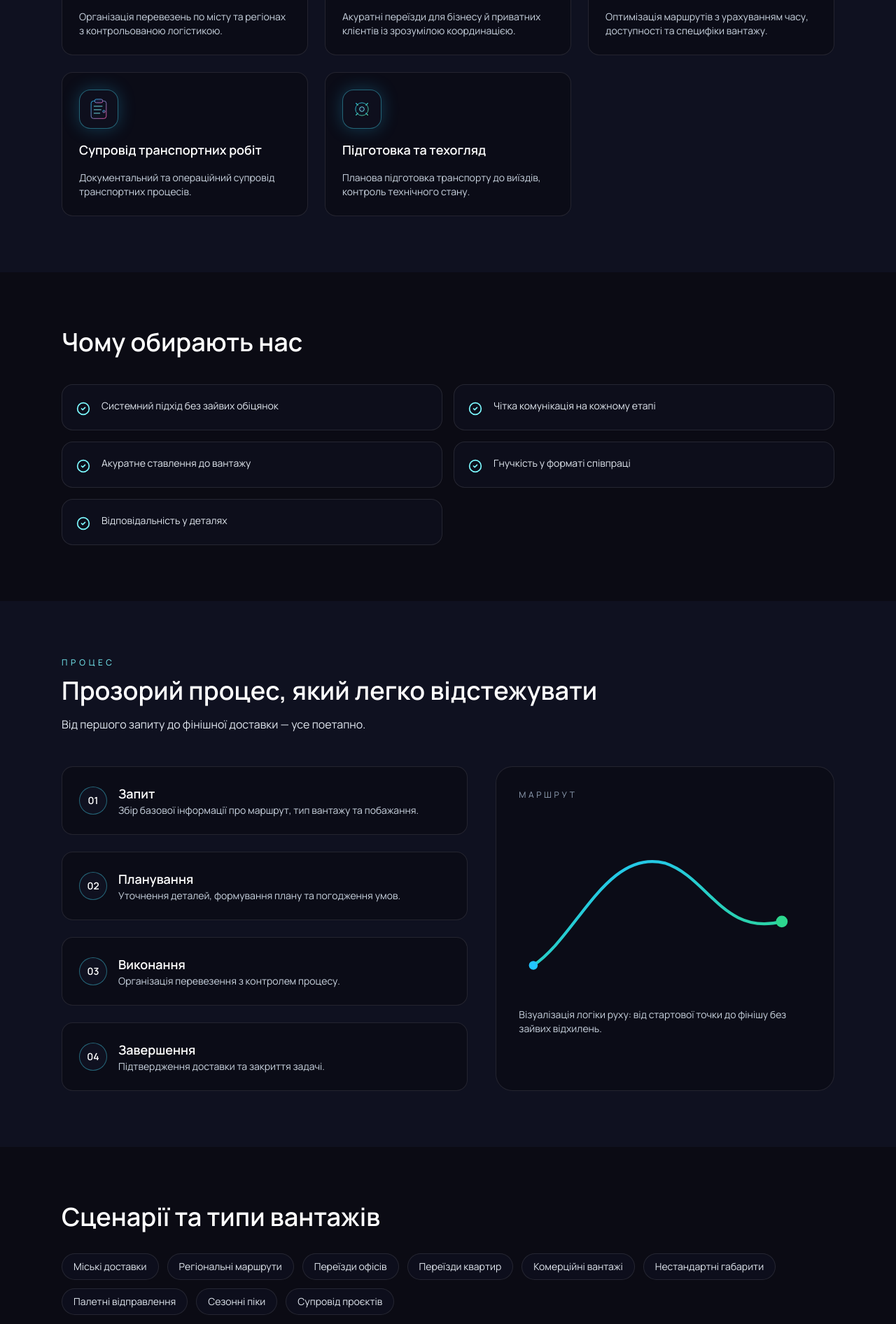
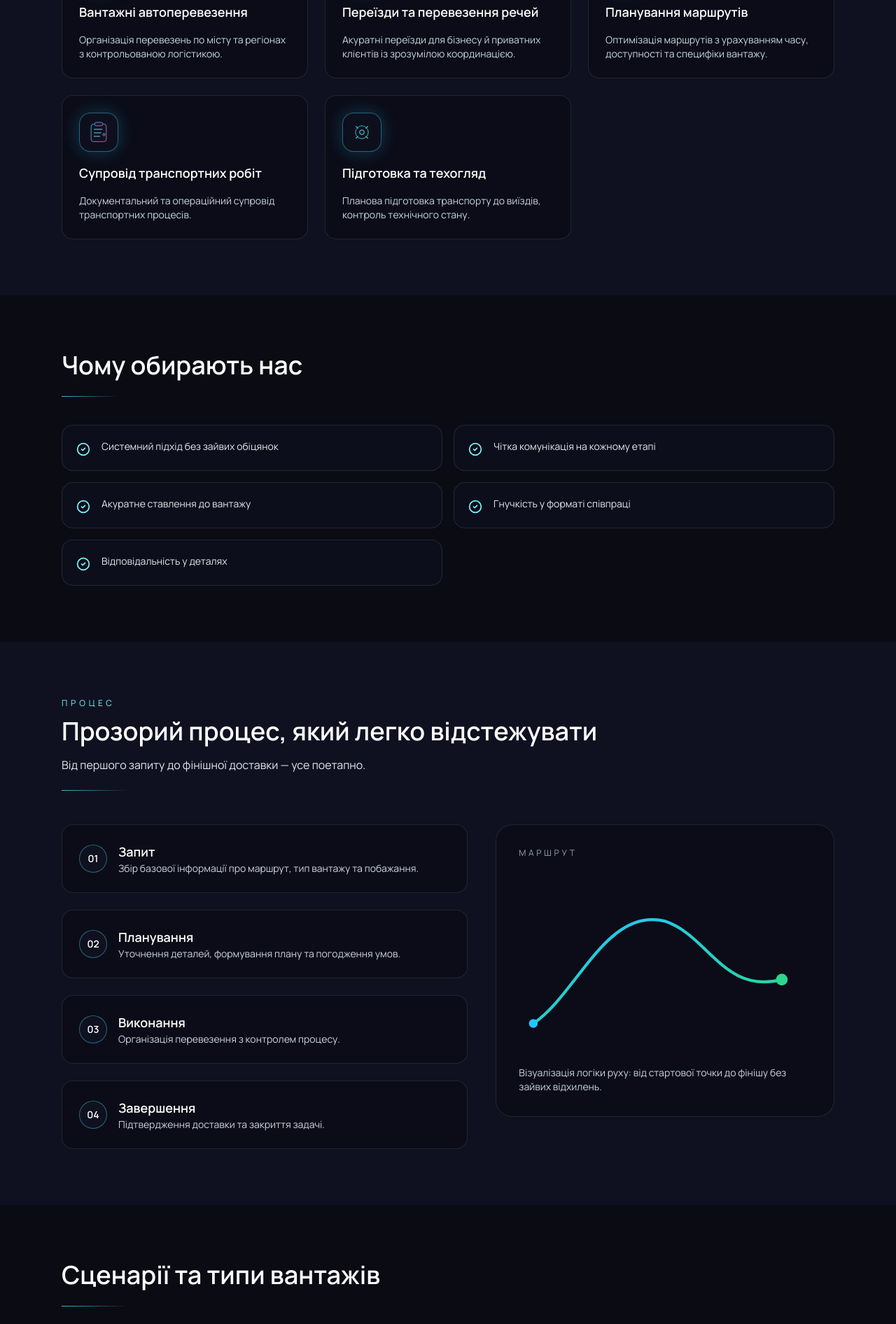
Before and after one commit to fedir-timoshek/Aurora, a Next.js app: page / in a window 1280 px wide. Shown: the part 1260-3152 px from the top of the page at 70% size. Built offline with nearby package versions, Linux system fonts and the light colour scheme; no server answers.

Commit message:
Add premium scroll animations

```diff
--- a/components/AutoService.tsx
+++ b/components/AutoService.tsx
@@ -1,5 +1,5 @@
 import { content } from "@/lib/content";
-import { FadeUp } from "@/components/Motion";
+import { FadeUp, RevealLine } from "@/components/Motion";
 import PresentHints from "@/components/PresentHints";
 
 const AutoService = () => {
@@ -15,13 +15,18 @@ const AutoService = () => {
               {content.autoservice.title}
             </h2>
           </FadeUp>
+          <RevealLine className="h-px w-24 bg-gradient-to-r from-neon-400/80 to-transparent" />
+          <FadeUp>
             <p className="text-base text-slate-200">{content.autoservice.description}</p>
+          </FadeUp>
+          <FadeUp>
             <a
               href="#quote"
               className="inline-flex w-fit items-center rounded-full border border-neon-400/60 bg-neon-500/20 px-5 py-2 text-sm font-semibold text-neon-200 shadow-glow transition hover:border-neon-300 hover:text-white focus-visible:outline focus-visible:outline-2 focus-visible:outline-offset-4 focus-visible:outline-neon-300"
             >
               {content.autoservice.cta}
             </a>
+          </FadeUp>
         </div>
         <div className="card-sweep relative overflow-hidden rounded-3xl border border-white/10 bg-night-950/70 p-6">
           <div className="absolute inset-0 bg-gradient-to-br from-neon-500/10 via-transparent to-aurora-400/10" />
--- a/components/Cases.tsx
+++ b/components/Cases.tsx
@@ -1,5 +1,5 @@
 import { content } from "@/lib/content";
-import { FadeUp } from "@/components/Motion";
+import { FadeUp, RevealLine, StaggerContainer, StaggerItem } from "@/components/Motion";
 import PresentHints from "@/components/PresentHints";
 
 const Cases = () => {
@@ -10,17 +10,17 @@ const Cases = () => {
         <FadeUp>
           <h2 className="text-3xl font-semibold text-white md:text-4xl">{content.cases.title}</h2>
         </FadeUp>
-        <div className="mt-10 grid gap-6 md:grid-cols-2 lg:grid-cols-3">
+        <RevealLine className="mt-6 h-px w-24 bg-gradient-to-r from-neon-400/80 to-transparent" />
+        <StaggerContainer className="mt-10 grid gap-6 md:grid-cols-2 lg:grid-cols-3">
           {content.cases.items.map((item) => (
-            <div
-              key={item.title}
-              className="rounded-2xl border border-white/10 bg-night-900/70 p-6"
-            >
-              <h3 className="text-lg font-semibold text-white">{item.title}</h3>
-              <p className="mt-3 text-sm text-slate-300">{item.description}</p>
-            </div>
+            <StaggerItem key={item.title}>
+              <div className="rounded-2xl border border-white/10 bg-night-900/70 p-6">
+                <h3 className="text-lg font-semibold text-white">{item.title}</h3>
+                <p className="mt-3 text-sm text-slate-300">{item.description}</p>
+              </div>
+            </StaggerItem>
           ))}
-        </div>
+        </StaggerContainer>
       </div>
     </section>
   );
--- a/components/Motion.tsx
+++ b/components/Motion.tsx
@@ -3,6 +3,7 @@
 import { motion } from "framer-motion";
 import { ReactNode } from "react";
 import { usePrefersReducedMotion } from "@/lib/hooks/usePrefersReducedMotion";
+import { cn } from "@/lib/utils";
 
 const easing: [number, number, number, number] = [0.16, 1, 0.3, 1];
 
@@ -25,15 +26,22 @@ export const FadeUp = ({ children, delay = 0 }: { children: ReactNode; delay?: n
   );
 };
 
-export const StaggerContainer = ({ children }: { children: ReactNode }) => {
+export const StaggerContainer = ({
+  children,
+  className
+}: {
+  children: ReactNode;
+  className?: string;
+}) => {
   const prefersReducedMotion = usePrefersReducedMotion();
 
   if (prefersReducedMotion) {
-    return <div>{children}</div>;
+    return <div className={className}>{children}</div>;
   }
 
   return (
     <motion.div
+      className={className}
       initial="hidden"
       whileInView="show"
       viewport={{ once: true, amount: 0.3 }}
@@ -71,3 +79,28 @@ export const StaggerItem = ({ children }: { children: ReactNode }) => {
     </motion.div>
   );
 };
+
+export const RevealLine = ({
+  className,
+  delay = 0
+}: {
+  className?: string;
+  delay?: number;
+}) => {
+  const prefersReducedMotion = usePrefersReducedMotion();
+
+  if (prefersReducedMotion) {
+    return <div className={cn(className, "opacity-60")} />;
+  }
+
+  return (
+    <motion.div
+      className={className}
+      style={{ transformOrigin: "left" }}
+      initial={{ scaleX: 0, opacity: 0 }}
+      whileInView={{ scaleX: 1, opacity: 1 }}
+      viewport={{ once: true, amount: 0.6 }}
+      transition={{ duration: 0.5, ease: easing, delay }}
+    />
+  );
+};
--- a/components/Process.tsx
+++ b/components/Process.tsx
@@ -4,6 +4,7 @@ import { motion } from "framer-motion";
 import { content } from "@/lib/content";
 import { usePrefersReducedMotion } from "@/lib/hooks/usePrefersReducedMotion";
 import PresentHints from "@/components/PresentHints";
+import { FadeUp, RevealLine, StaggerContainer, StaggerItem } from "@/components/Motion";
 
 const Process = () => {
   const prefersReducedMotion = usePrefersReducedMotion();
@@ -17,14 +18,13 @@ const Process = () => {
           {content.process.title}
         </h2>
         <p className="mt-4 max-w-2xl text-base text-slate-200">{content.process.subtitle}</p>
+        <RevealLine className="mt-6 h-px w-24 bg-gradient-to-r from-neon-400/80 to-transparent" />
 
         <div className="mt-12 grid gap-10 lg:grid-cols-[1.2fr_1fr]">
-          <div className="space-y-6">
+          <StaggerContainer className="space-y-6">
             {content.process.steps.map((step, index) => (
-              <div
-                key={step.title}
-                className="rounded-2xl border border-white/10 bg-night-950/70 p-6"
-              >
+              <StaggerItem key={step.title}>
+                <div className="rounded-2xl border border-white/10 bg-night-950/70 p-6">
                   <div className="flex items-center gap-4">
                     <span className="flex h-10 w-10 items-center justify-center rounded-full border border-neon-400/40 bg-night-900 text-sm font-semibold text-neon-200">
                       {String(index + 1).padStart(2, "0")}
@@ -35,9 +35,11 @@ const Process = () => {
                     </div>
                   </div>
                 </div>
+              </StaggerItem>
             ))}
-          </div>
+          </StaggerContainer>
 
+          <FadeUp>
             <div className="relative overflow-hidden rounded-3xl border border-white/10 bg-night-950/70 p-8">
               <p className="text-xs uppercase tracking-[0.3em] text-slate-400">Маршрут</p>
               <div className="mt-6 h-64">
@@ -74,6 +76,7 @@ const Process = () => {
                 Візуалізація логіки руху: від стартової точки до фінішу без зайвих відхилень.
               </p>
             </div>
+          </FadeUp>
         </div>
       </div>
     </section>
--- a/components/Services.tsx
+++ b/components/Services.tsx
@@ -1,5 +1,5 @@
 import { content } from "@/lib/content";
-import { StaggerContainer, StaggerItem } from "@/components/Motion";
+import { RevealLine, StaggerContainer, StaggerItem } from "@/components/Motion";
 import PresentHints from "@/components/PresentHints";
 
 const Services = () => {
@@ -31,15 +31,14 @@ const Services = () => {
             </p>
           </StaggerItem>
         </StaggerContainer>
-        <div className="mt-12 grid gap-6 md:grid-cols-2 lg:grid-cols-3">
+        <RevealLine className="mt-8 h-px w-24 bg-gradient-to-r from-neon-400/80 to-transparent" />
+        <StaggerContainer className="mt-12 grid gap-6 md:grid-cols-2 lg:grid-cols-3">
           {content.services.items.map((service, index) => {
             const icon = icons[index % icons.length];
 
             return (
-              <div
-                key={service.title}
-                className="card-sweep group relative overflow-hidden rounded-2xl border border-white/10 bg-night-950/70 p-6 transition duration-300 hover:-translate-y-1 hover:rotate-[0.35deg] hover:border-neon-400/60 hover:shadow-glow focus-within:border-neon-400/60"
-              >
+              <StaggerItem key={service.title}>
+                <div className="card-sweep group relative h-full overflow-hidden rounded-2xl border border-white/10 bg-night-950/70 p-6 transition duration-300 hover:-translate-y-1 hover:rotate-[0.35deg] hover:border-neon-400/60 hover:shadow-glow focus-within:border-neon-400/60">
                   <div className="absolute inset-0 bg-gradient-to-br from-neon-500/5 via-transparent to-aurora-400/10 opacity-0 transition group-hover:opacity-100" />
                   <div className="pointer-events-none absolute inset-0 overflow-hidden">
                     <div className="sweep-hover h-full w-1/2 bg-gradient-to-r from-transparent via-neon-300/20 to-transparent" />
@@ -59,9 +58,10 @@ const Services = () => {
                     <p className="text-sm text-slate-300">{service.description}</p>
                   </div>
                 </div>
+              </StaggerItem>
             );
           })}
-        </div>
+        </StaggerContainer>
       </div>
     </section>
   );
--- a/components/UseCases.tsx
+++ b/components/UseCases.tsx
@@ -1,5 +1,5 @@
 import { content } from "@/lib/content";
-import { FadeUp } from "@/components/Motion";
+import { FadeUp, RevealLine, StaggerContainer, StaggerItem } from "@/components/Motion";
 import PresentHints from "@/components/PresentHints";
 
 const UseCases = () => {
@@ -12,16 +12,16 @@ const UseCases = () => {
             {content.useCases.title}
           </h2>
         </FadeUp>
-        <div className="mt-8 flex flex-wrap gap-3">
+        <RevealLine className="mt-6 h-px w-24 bg-gradient-to-r from-neon-400/80 to-transparent" />
+        <StaggerContainer className="mt-8 flex flex-wrap gap-3">
           {content.useCases.tags.map((tag) => (
-            <span
-              key={tag}
-              className="rounded-full border border-white/10 bg-night-900/70 px-4 py-2 text-sm text-slate-200"
-            >
-              {tag}
-            </span>
+            <StaggerItem key={tag}>
+              <span className="rounded-full border border-white/10 bg-night-900/70 px-4 py-2 text-sm text-slate-200">
+                {tag}
+              </span>
+            </StaggerItem>
           ))}
-        </div>
+        </StaggerContainer>
       </div>
     </section>
   );
--- a/components/ValueProps.tsx
+++ b/components/ValueProps.tsx
@@ -1,6 +1,6 @@
 import { CheckCircle2 } from "lucide-react";
 import { content } from "@/lib/content";
-import { FadeUp } from "@/components/Motion";
+import { FadeUp, RevealLine, StaggerContainer, StaggerItem } from "@/components/Motion";
 import PresentHints from "@/components/PresentHints";
 
 const ValueProps = () => {
@@ -13,17 +13,17 @@ const ValueProps = () => {
             {content.valueProps.title}
           </h2>
         </FadeUp>
-        <div className="mt-10 grid gap-4 md:grid-cols-2">
+        <RevealLine className="mt-6 h-px w-20 bg-gradient-to-r from-neon-400/80 to-transparent" />
+        <StaggerContainer className="mt-10 grid gap-4 md:grid-cols-2">
           {content.valueProps.items.map((item) => (
-            <div
-              key={item}
-              className="flex items-start gap-4 rounded-2xl border border-white/10 bg-night-900/60 p-5"
-            >
-              <CheckCircle2 className="mt-1 h-5 w-5 text-neon-300" aria-hidden="true" />
-              <p className="text-sm text-slate-200">{item}</p>
-            </div>
+            <StaggerItem key={item}>
+              <div className="flex items-start gap-4 rounded-2xl border border-white/10 bg-night-900/60 p-5">
+                <CheckCircle2 className="mt-1 h-5 w-5 text-neon-300" aria-hidden="true" />
+                <p className="text-sm text-slate-200">{item}</p>
+              </div>
+            </StaggerItem>
           ))}
-        </div>
+        </StaggerContainer>
       </div>
     </section>
   );
--- a/package.json
+++ b/package.json
@@ -1,6 +1,6 @@
 {
   "name": "aurora-auto-landing",
-  "version": "0.2.1",
+  "version": "0.2.2",
   "private": true,
   "scripts": {
     "dev": "next dev",
```
Also changed, not shown: components/Contact.tsx (+19 -5 lines), components/FAQ.tsx (+7 -6 lines), 4 other files (tests, documents, lock files or other folders). Lines whose indentation alone changed are shown as unchanged.
